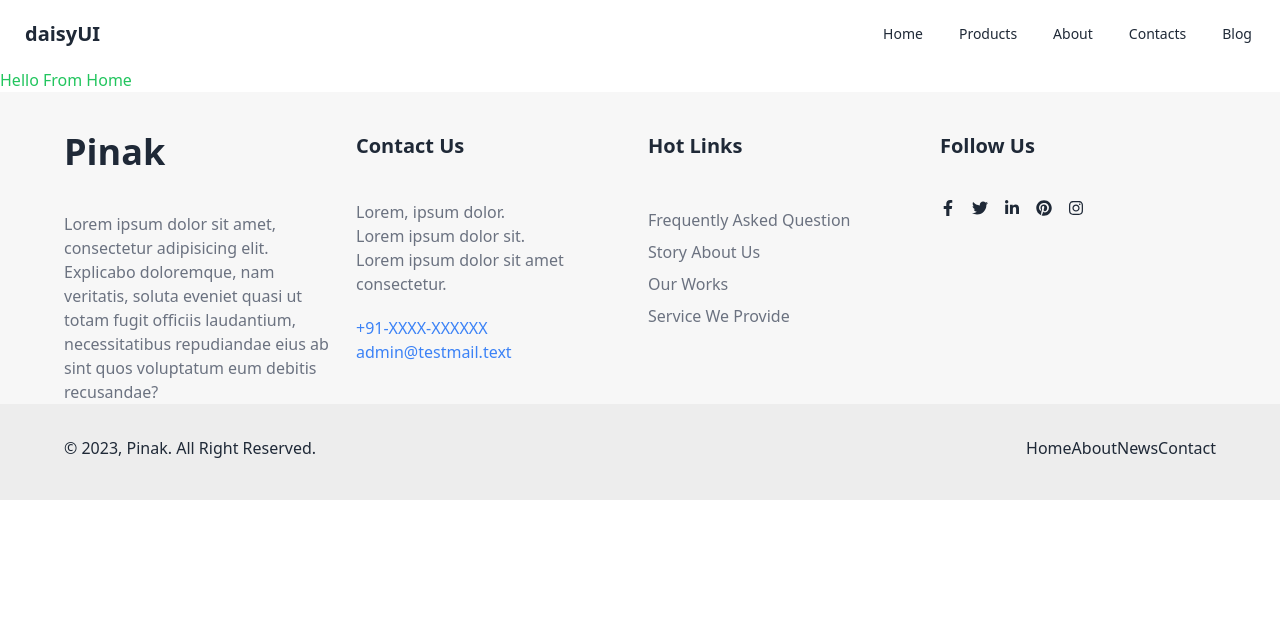
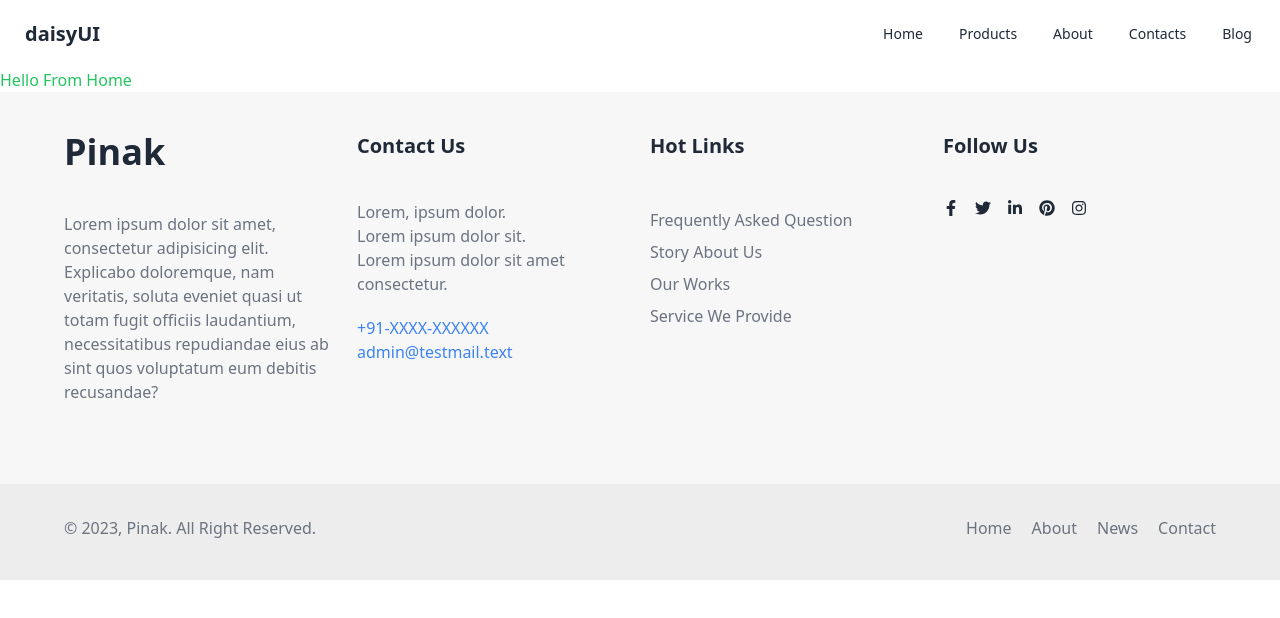
Before and after one commit to shaikat17/pinak, a React (Vite) app: page / in a window 1280 px wide. Shown: the top 618 px of the page. Built offline with nearby package versions, Linux system fonts and the light colour scheme.

Commit message:
footer section done

```diff
--- a/src/components/Shared/Footer.jsx
+++ b/src/components/Shared/Footer.jsx
@@ -4,8 +4,8 @@ import {FaFacebookF, FaInstagram, FaLinkedinIn, FaPinterest, FaTwitter} from "re
 const Footer = () => {
   return (
     <div className="pt-10 bg-[#F7F7F7]">
-      <div className="px-16 flex flex-col sm:flex-row gap-4 justify-center">
-        <div className="flex-1">
+      <div className="px-16 flex flex-col sm:flex-row gap-5 justify-center">
+        <div className="w-1/4">
           <h3 className="text-4xl font-black">Pinak</h3>
           <p className="mt-10 text-gray-500">
             Lorem ipsum dolor sit amet, consectetur adipisicing elit. Explicabo
@@ -14,7 +14,7 @@ const Footer = () => {
             voluptatum eum debitis recusandae?
           </p>
         </div>
-        <div className="flex-1">
+        <div className="w-1/4">
         <h5 className="text-xl font-semibold mb-10">Contact Us</h5>
           <p className="text-gray-500">Lorem, ipsum dolor.</p>
           <p className="text-gray-500">Lorem ipsum dolor sit.</p>
@@ -22,14 +22,14 @@ const Footer = () => {
           <p className="mt-5 text-blue-500">+91-XXXX-XXXXXX</p>
           <p className="text-blue-500">admin@testmail.text</p>
         </div>
-        <div className="flex-1 flex gap-2 flex-col">
+        <div className="w-1/4 flex gap-2 flex-col">
         <h5 className="text-xl font-semibold mb-10">Hot Links</h5>
           <Link className="hover:text-blue-500 hover:transition-all hover:duration-300 transition-all duration-300 text-gray-500">Frequently Asked Question</Link>
           <Link className="hover:text-blue-500 hover:transition-all hover:duration-300 transition-all duration-300 text-gray-500">Story About Us</Link>
           <Link className="hover:text-blue-500 hover:transition-all hover:duration-300 transition-all duration-300 text-gray-500">Our Works</Link>
           <Link className="hover:text-blue-500 hover:transition-all hover:duration-300 transition-all duration-300 text-gray-500">Service We Provide</Link>
         </div>
-        <div className="flex-1">
+        <div className="w-1/4">
           <h5 className="text-xl font-semibold mb-10">Follow Us</h5>
           <div className="flex gap-4 ">
             <Link><FaFacebookF /></Link>
@@ -40,15 +40,15 @@ const Footer = () => {
           </div>
         </div>
       </div>
-      <div className="flex justify-between bg-[#EDEDED] px-16 pb-10 pt-8">
+      <div className="flex justify-between bg-[#EDEDED] px-16 pb-10 pt-8 mt-20">
         <div>
-          <p>&copy; 2023, Pinak. All Right Reserved.</p>
+          <p className="text-gray-500">&copy; 2023, Pinak. All Right Reserved.</p>
         </div>
-        <div className="flex">
-          <Link to="/">Home</Link>
-          <Link to="#">About</Link>
-          <Link to="#">News</Link>
-          <Link to="#">Contact</Link>
+        <div className="flex gap-5">
+          <Link className="hover:text-blue-500 hover:transition-all hover:duration-300 transition-all duration-300 text-gray-500 text-black" to="/">Home</Link>
+          <Link className="hover:text-blue-500 hover:transition-all hover:duration-300 transition-all duration-300 text-gray-500 text-black" to="#">About</Link>
+          <Link className="hover:text-blue-500 hover:transition-all hover:duration-300 transition-all duration-300 text-gray-500 text-black" to="#">News</Link>
+          <Link className="hover:text-blue-500 hover:transition-all hover:duration-300 transition-all duration-300 text-gray-500 text-black" to="#">Contact</Link>
         </div>
       </div>
     </div>
```
Also changed, not shown: work and installed history.txt.
